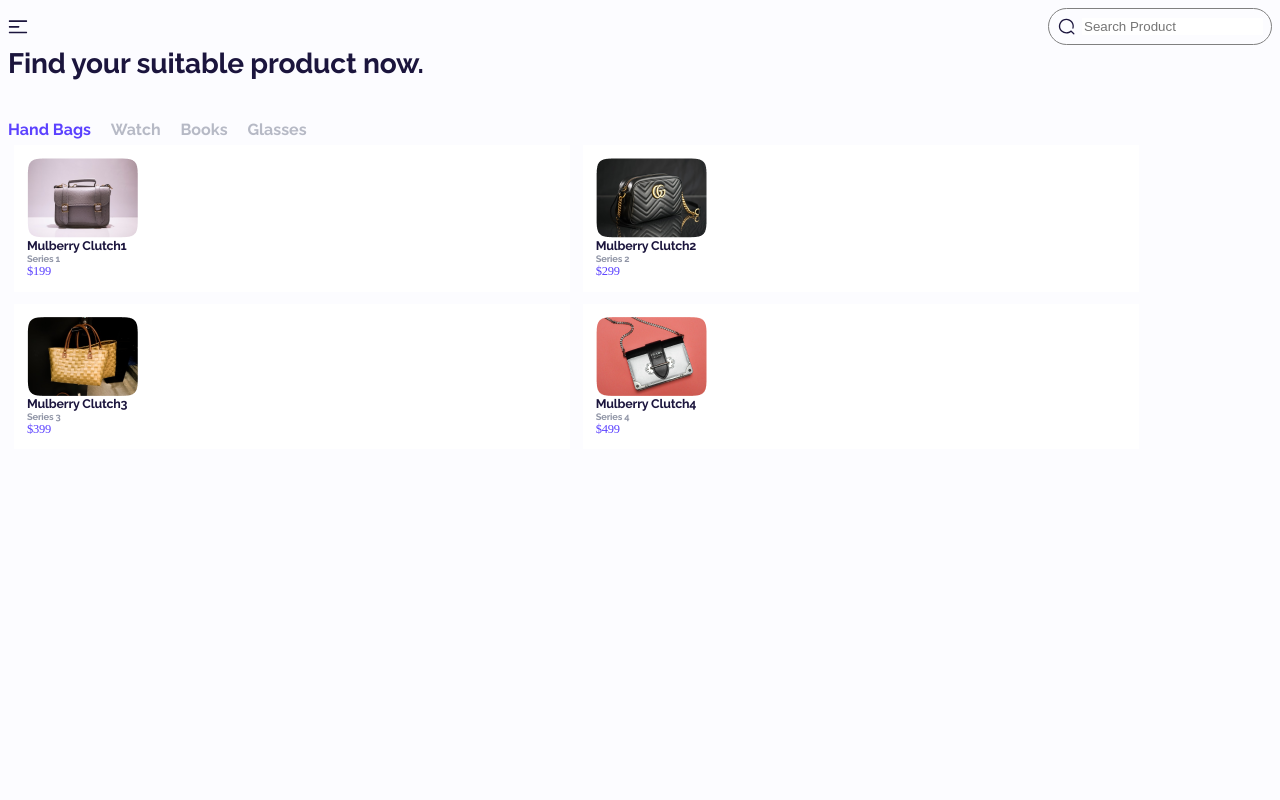
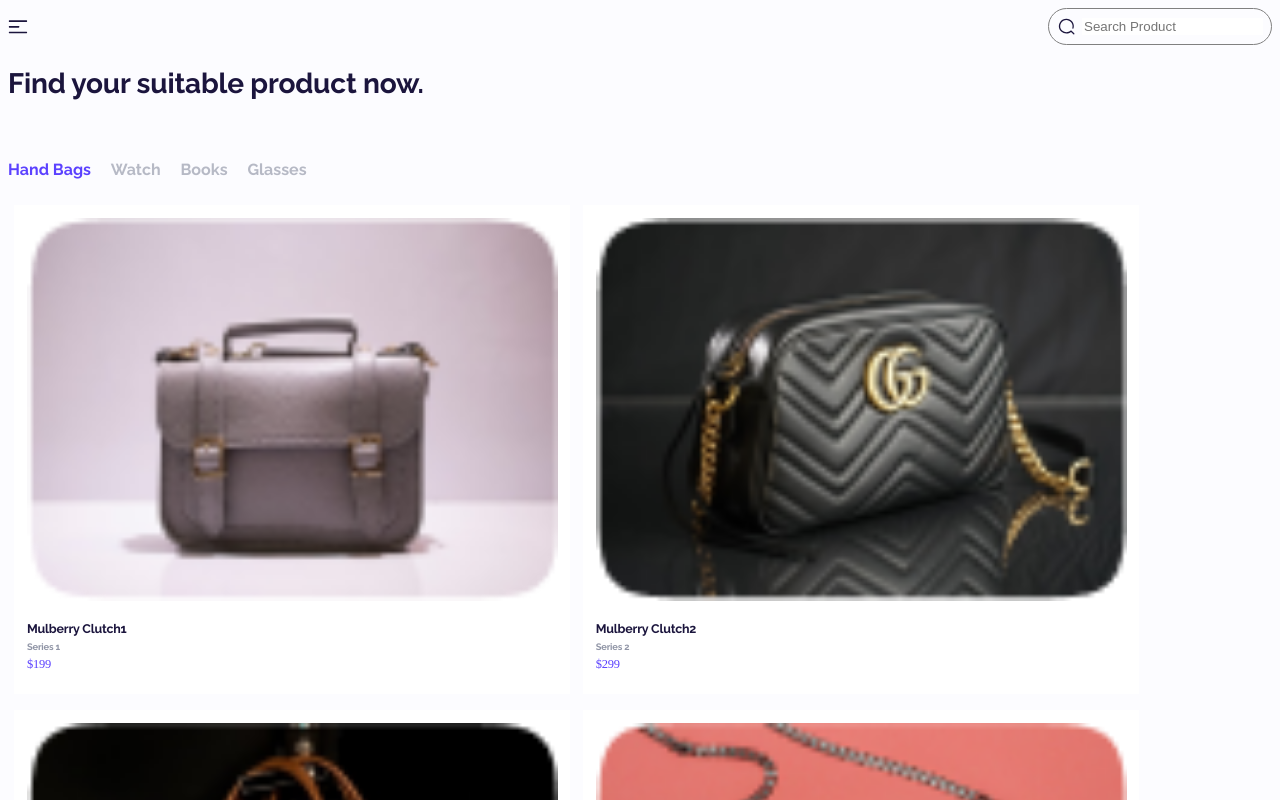
Before and after one commit to nasagaurav/react-figma-ui1-l, a React (Create React App) app: page / in a window 1280 px wide. Shown: the top 800 px of the page. Built offline with nearby package versions, Linux system fonts and the light colour scheme.

Commit message:
added margin in home page sections

```diff
--- a/src/style.css
+++ b/src/style.css
@@ -11,6 +11,7 @@
   display: flex;
   justify-content: space-between;
   align-items: center;
+  margin-bottom: 20px;
 }
 
 .header .search-box {
@@ -37,6 +38,7 @@
   line-height: 37px;
   letter-spacing: -0.187119px;
   color: #1b153d;
+  margin-bottom: 20px;
 }
 /* intro-title ends */
 
@@ -44,6 +46,7 @@
 .cats {
   display: flex;
   gap: 19.9px;
+  margin-bottom: 20px;
 }
 .cats .item {
   color: var(--secondary);
@@ -64,8 +67,11 @@
   background-color: white;
   margin: 0.5%;
   padding: 1%;
+  margin-bottom: 10px;
 }
 .products .product img {
+  width: 100%;
+  margin-bottom: 20px;
 }
 .products .product .title {
   font-family: "Raleway";
@@ -75,6 +81,7 @@
   line-height: 15px;
   letter-spacing: -0.187119px;
   color: #1b153d;
+  margin-bottom: 5px;
 }
 .products .product .desc {
   font-family: "Raleway";
@@ -84,6 +91,7 @@
   line-height: 11px;
   letter-spacing: -0.187119px;
   color: #9095a6;
+  margin-bottom: 5px;
 }
 .products .product .price {
   font-family: "Poppins";
@@ -93,5 +101,6 @@
   line-height: 15px;
   letter-spacing: -0.187119px;
   color: #5b41ff;
+  margin-bottom: 10px;
 }
 /* products ends */
```
